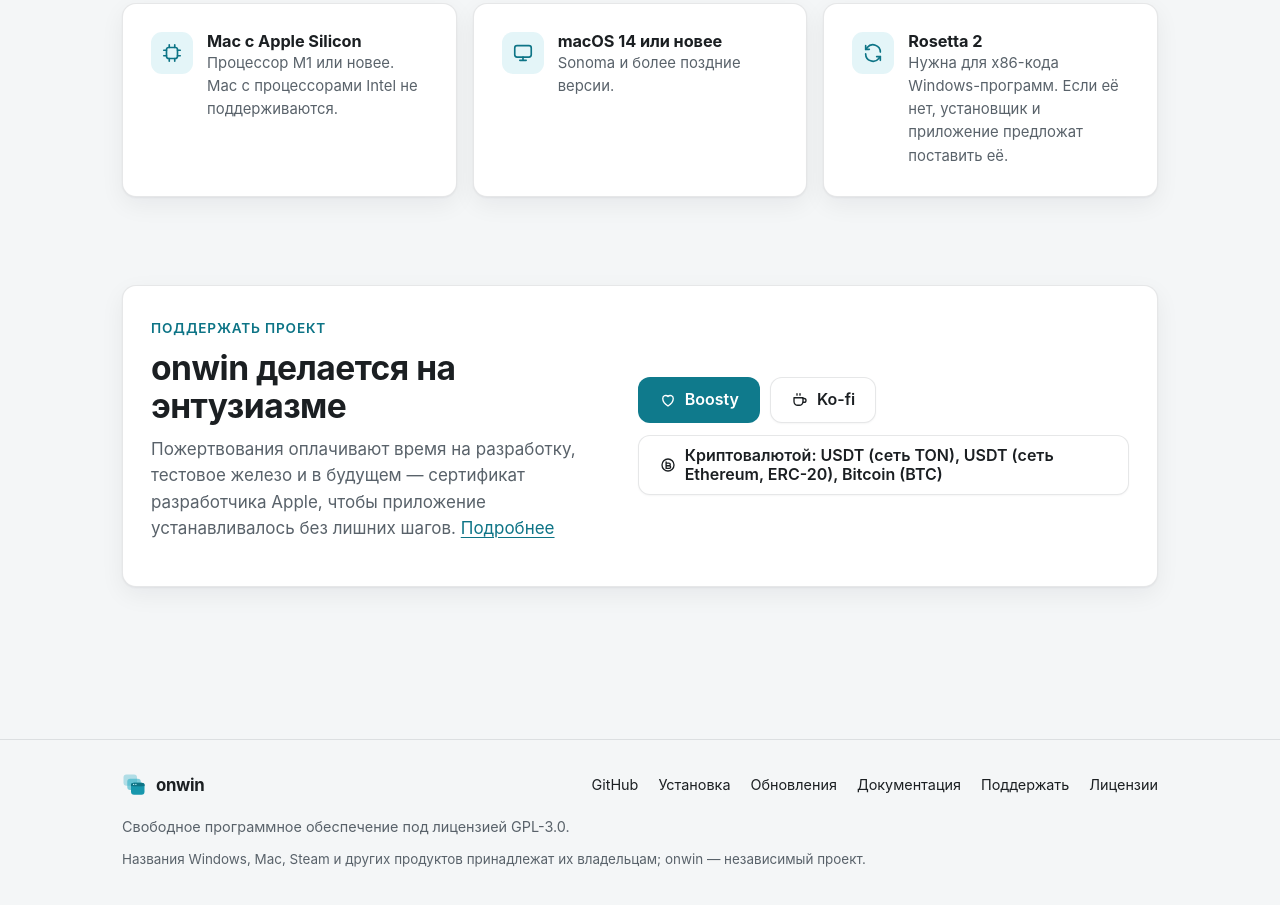
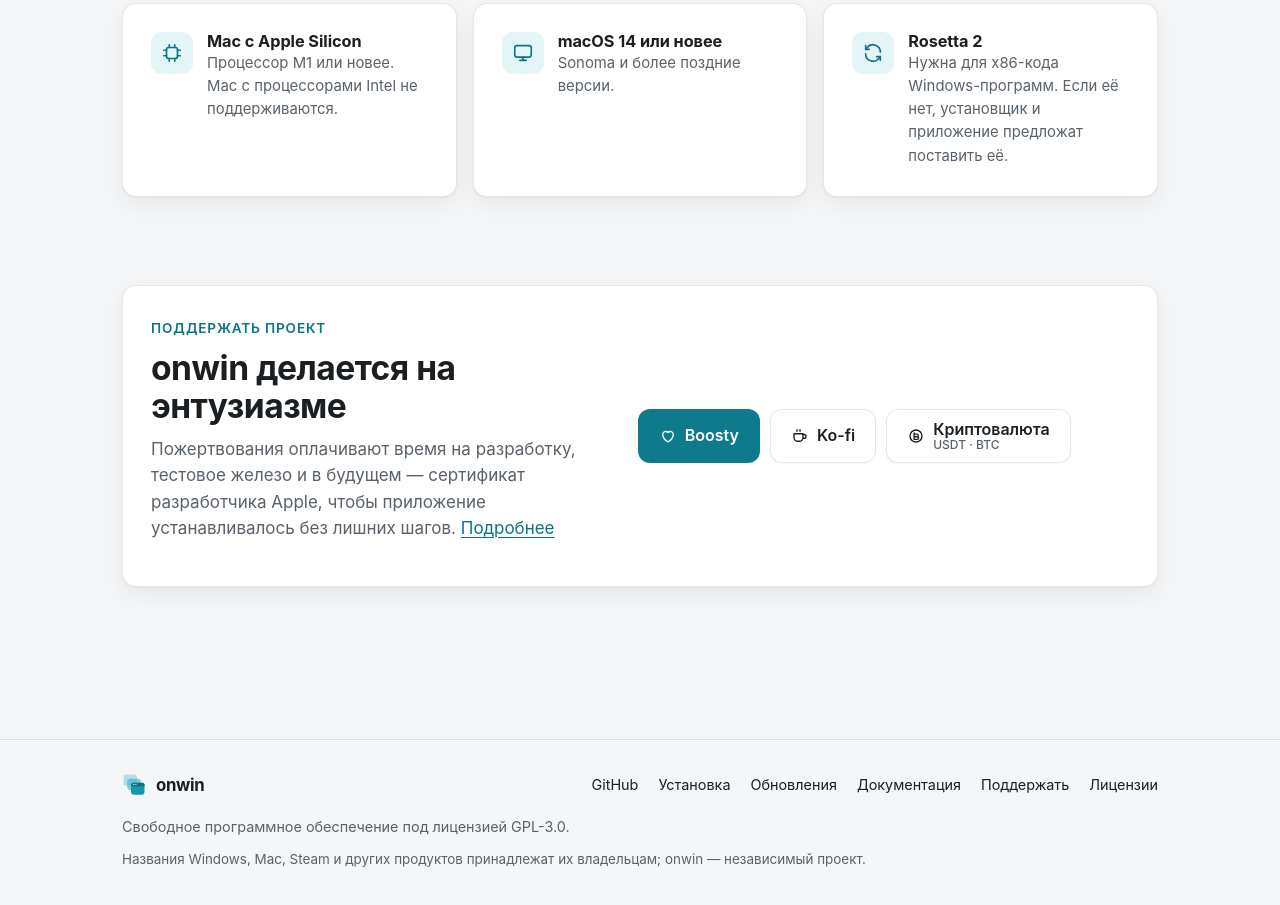
Before and after one commit to totKtoXam/onwin, a plain HTML site: page site/index.html in a window 1280 px wide. Shown: the part 3838-4743 px from the top of the page. Drawn offline with Linux system fonts and the light colour scheme.

Commit message:
onwin 0.1.1: compact crypto button; version bump
Co-Authored-By: Claude Opus 5.5 <noreply@anthropic.com>

```diff
--- a/site/404.html
+++ b/site/404.html
@@ -20,9 +20,9 @@
     })();
   </script>
   <link rel="icon" href="favicon.svg" type="image/svg+xml">
-  <link rel="stylesheet" href="style.css?v=10">
+  <link rel="stylesheet" href="style.css?v=11">
   <script src="config.js?v=4" defer></script>
-  <script src="site.js?v=9" defer></script>
+  <script src="site.js?v=10" defer></script>
 </head>
 <body>
   <a class="skip-link" href="#main">Перейти к содержанию</a>
--- a/site/index.html
+++ b/site/index.html
@@ -9,9 +9,9 @@
   <meta name="theme-color" content="#f4f6f7" media="(prefers-color-scheme: light)">
   <meta name="theme-color" content="#0e1113" media="(prefers-color-scheme: dark)">
   <link rel="icon" href="favicon.svg" type="image/svg+xml">
-  <link rel="stylesheet" href="style.css?v=10">
+  <link rel="stylesheet" href="style.css?v=11">
   <script src="config.js?v=4" defer></script>
-  <script src="site.js?v=9" defer></script>
+  <script src="site.js?v=10" defer></script>
 </head>
 <body>
   <a class="skip-link" href="#main">Перейти к содержанию</a>
--- a/site/site.js
+++ b/site/site.js
@@ -318,23 +318,26 @@
       container.appendChild(emptyNote());
       return;
     }
-    if (m.links.length) {
-      var row = el("div", "donate-links");
-      m.links.forEach(function (link, i) { row.appendChild(linkButton(link, i === 0)); });
-      container.appendChild(row);
+    var row = el("div", "donate-links");
+    m.links.forEach(function (link, i) { row.appendChild(linkButton(link, i === 0)); });
+    if (m.wallets.length && mode !== "full") {
+      // Compact: one button the size of the others; addresses are on donate.html#crypto.
+      var coins = [];
+      m.wallets.forEach(function (w) {
+        var c = String(w.label).split(/[\s(]/)[0].replace(/^Bitcoin$/i, "BTC");
+        if (c && coins.indexOf(c) < 0) coins.push(c);
+      });
+      var a = el("a", "btn btn-secondary btn-sub");
+      a.href = "donate.html#crypto";
+      a.innerHTML = ICONS.coin;
+      var label = el("span", null, "Криптовалюта");
+      label.appendChild(el("small", null, coins.join(" · ")));
+      a.appendChild(label);
+      row.appendChild(a);
     }
-    if (m.wallets.length) {
-      if (mode === "full") {
-        m.wallets.forEach(function (w) { container.appendChild(walletRow(w)); });
-      } else {
-        var a = el("a", "btn btn-secondary");
-        a.href = "donate.html#crypto";
-        a.innerHTML = ICONS.coin;
-        a.appendChild(el("span", null, "Криптовалютой: " + m.wallets.map(function (w) { return w.label; }).join(", ")));
-        var wrap = el("div", "donate-links");
-        wrap.appendChild(a);
-        container.appendChild(wrap);
-      }
+    if (row.childNodes.length) container.appendChild(row);
+    if (m.wallets.length && mode === "full") {
+      m.wallets.forEach(function (w) { container.appendChild(walletRow(w)); });
     }
   }
 
--- a/site/style.css
+++ b/site/style.css
@@ -630,3 +630,6 @@ html { scroll-behavior: smooth; }
 
 #support-home, #support { scroll-margin-top: 84px; }
 #support-home:target .card, #support:target .card { animation: donate-glow 1.6s ease-out 0.3s 1; }
+
+.btn-sub span { display: inline-flex; flex-direction: column; align-items: flex-start; line-height: 1.15; }
+.btn-sub small { font-size: 0.75rem; font-weight: 500; color: var(--muted); }
```
Also changed, not shown: site/docs.html (+2 -2 lines), site/donate.html (+2 -2 lines), site/install.html (+2 -2 lines), site/licenses.html (+2 -2 lines), site/releases.html (+2 -2 lines), 1 other file.
